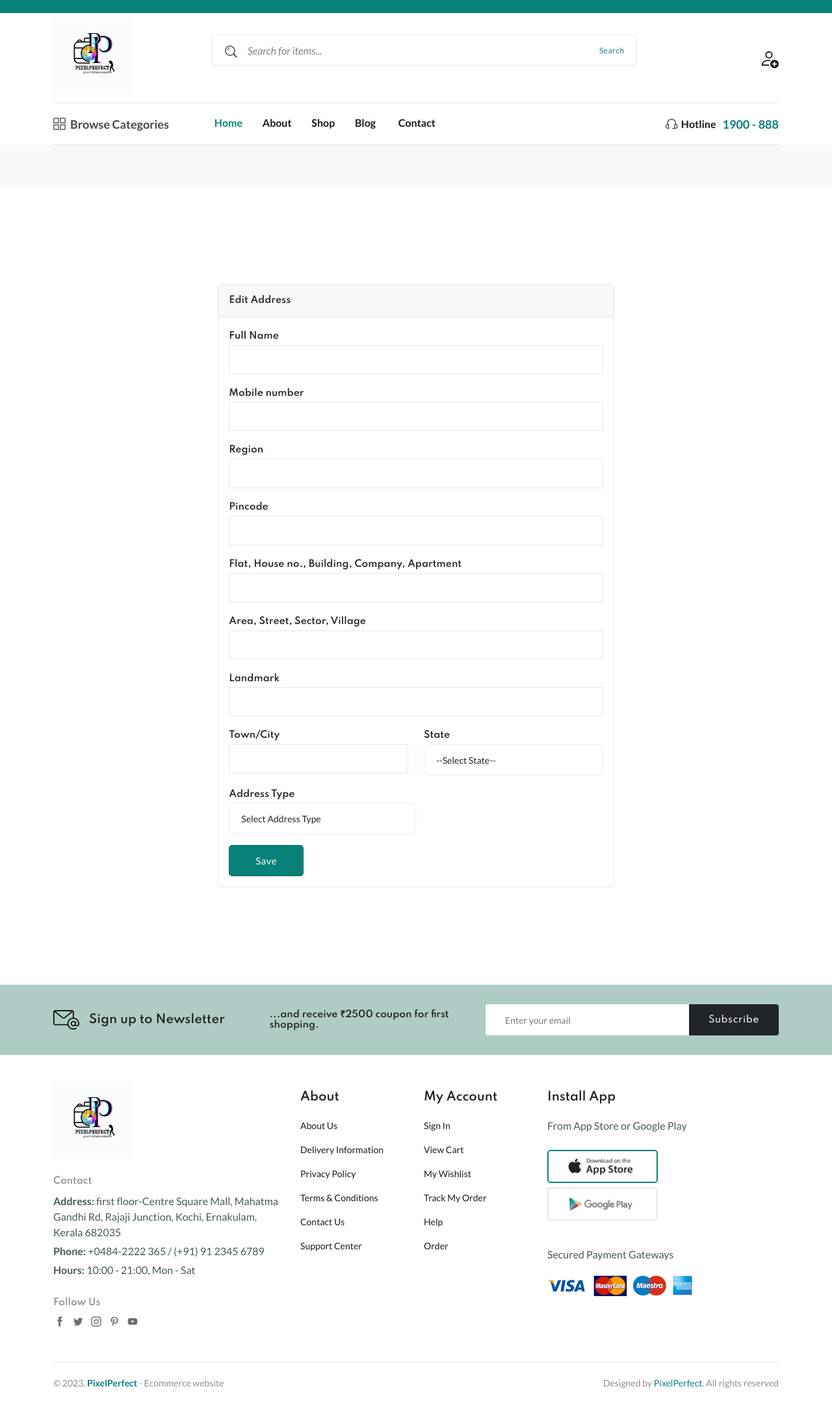
After one commit to viswanathr73/PixelPerfect, a Node server app: template views/users/editNewAddress.ejs in a window 1280 px wide. The commit adds this page. Shown: the whole page at 65% size. Run offline with Node 20, Linux system fonts and the light colour scheme; the template is opened without the code that fills it, so the values that code supplies are empty; some libraries are stand-ins or nearby versions.

Commit message:
added edit address in checkout

```diff
--- a/controllers/cartCtrl.js
+++ b/controllers/cartCtrl.js
@@ -205,7 +205,7 @@ const userId = req.session.user;
 user.cart=[]
     const updatedUser = await user.save();
    console.log('this is updated user',updatedUser);
-   res.json({status: true})
+   res.redirect('/cart')
 
     } catch (error) {
         console.log('errro happens in cart ctrl in function deletCart',error);
--- a/controllers/productCtrl.js
+++ b/controllers/productCtrl.js
@@ -188,7 +188,7 @@ const aProductPage = asyncHandler(async (req, res) => {
 const shopProduct = asyncHandler(async (req, res) => {
     try {
         const page = parseInt(req.query.page) || 1;
-    const limit = parseInt(req.query.limit) || 4;
+    const limit = parseInt(req.query.limit) || 16;
 
     const userId=req.session.user;
     const user=await User.findById(userId);
--- a/views/users/aProduct.ejs
+++ b/views/users/aProduct.ejs
@@ -544,7 +544,7 @@
                         });
 
                     } else {
-                        alert('errro')
+                        alert('error')
                     }
 
                 }
--- /dev/null
+++ b/views/users/editNewAddress.ejs
@@ -0,0 +1,136 @@
+<%- include('header') %>
+
+    <main class="main">
+        <div class="page-header breadcrumb-wrap">
+            <div class="container">
+                <div class="breadcrumb">
+
+                </div>
+            </div>
+        </div>
+        <section class="pt-150 pb-150">
+            <div class="container">
+                <div class="row">
+                    <div class="col-lg-10 m-auto">
+                        <div class="row justify-content-center">
+
+                            <div class="col-md-8">
+                                <div class="tab-content dashboard-content">
+
+
+
+                                        <!-- card for the dash bord user simple details -->
+
+                                        <div class="card">
+                                            <div class="card-header">
+                                                <h5> Edit Address</h5>
+                                            </div>
+                                            <div class="card-body">
+
+                                                <form method="post" action="/updateNewAddress" >
+                                                    <div class="row">
+                                                        <div class="form-group col-md-12">
+                                                            <label><h5>Full Name</h5></label>
+                                                            <input required="" class="form-control square" value="<%= address.fullName %>" name="fullName" type="text">
+                                                        </div>
+
+                                                        <div class="form-group col-md-12">
+                                                            <label><h5>Mobile number</h5></label>
+                                                            <input required="" class="form-control square" value="<%= address.mobile %>" name="mobile" type="text">
+                                                        </div>
+                                                        <div class="form-group col-md-12">
+                                                            <label><h5>Region</h5></label>
+                                                            <input required="" class="form-control square" name="region" value="<%= address.region %>" type="text">
+                                                        </div>
+                                                        <div class="form-group col-md-12">
+                                                            <label><h5>Pincode</h5></label>
+                                                            <input required="" class="form-control square" value="<%= address.pinCode %>" name="pinCode" type="text">
+                                                        </div>
+                                                        <div class="form-group col-md-12">
+                                                            <label><h5>Flat, House no., Building, Company, Apartment</h5></label>
+                                                            <input required="" class="form-control square" value="<%= address.addressLine %>" name="addressLine" type="text">
+                                                        </div>
+                                                        <div class="form-group col-md-12">
+                                                            <label> <h5>Area, Street, Sector, Village</h5></label>
+                                                            <input required="" class="form-control square" name="areaStreet" value=" <%= address. areaStreet %>" type="text">
+                                                        </div>
+                                                        <div class="form-group col-md-12">
+                                                            <label><h5>Landmark</h5> </label>
+                                                            <input required="" class="form-control square" name="ladmark" value=" <%= address.ladmark %>" type="text">
+                                                        </div>
+                                                        <div class="form-group col-md-6">
+                                                            <label><h5>Town/City</h5> </label>
+                                                            <input required="" class="form-control square" name="townCity" value="<%= address.townCity %>" type="text">
+                                                        </div>
+                                                        <div class="form-group col-md-6">
+                                                            <label><h5>State</h5></label>
+
+                                                            <select required="" class="form-control square" name="state">
+                                                                <option value="">--Select State--</option>
+                                                                <option value="Andhra Pradesh">Andhra Pradesh</option>
+                                                                <option value="Arunachal Pradesh">Arunachal Pradesh</option>
+                                                                <option value="Assam">Assam</option>
+                                                                <option value="Bihar">Bihar</option>
+                                                                <option value="Chhattisgarh">Chhattisgarh</option>
+                                                                <option value="Goa">Goa</option>
+                                                                <option value="Gujarat">Gujarat</option>
+                                                                <option value="Haryana">Haryana</option>
+                                                                <option value="Himachal Pradesh">Himachal Pradesh</option>
+                                                                <option value="Jharkhand">Jharkhand</option>
+                                                                <option value="Karnataka">Karnataka</option>
+                                                                <option value="Kerala">Kerala</option>
+                                                                <option value="Madhya Pradesh">Madhya Pradesh</option>
+                                                                <option value="Maharashtra">Maharashtra</option>
+                                                                <option value="Manipur">Manipur</option>
+                                                                <option value="Meghalaya">Meghalaya</option>
+                                                                <option value="Mizoram">Mizoram</option>
+                                                                <option value="Nagaland">Nagaland</option>
+                                                                <option value="Odisha">Odisha</option>
+                                                                <option value="Punjab">Punjab</option>
+                                                                <option value="Rajasthan">Rajasthan</option>
+                                                                <option value="Sikkim">Sikkim</option>
+                                                                <option value="Tamil Nadu">Tamil Nadu</option>
+                                                                <option value="Telangana">Telangana</option>
+                                                                <option value="Tripura">Tripura</option>
+                                                                <option value="Uttar Pradesh">Uttar Pradesh</option>
+                                                                <option value="Uttarakhand">Uttarakhand</option>
+                                                                <option value="West Bengal">West Bengal</option>
+                                                                <option value="Andaman and Nicobar Islands">Andaman and Nicobar Islands</option>
+                                                                <option value="Chandigarh">Chandigarh</option>
+                                                                <option value="Dadra and Nagar Haveli and Daman and Diu">Dadra and Nagar Haveli and Daman and Diu</option>
+                                                                <option value="Lakshadweep">Lakshadweep</option>
+                                                                <option value="Delhi">Delhi</option>
+                                                                <option value="Puducherry">Puducherry</option>
+                                                            </select>
+
+                                                        </div>
+                                                        </div>
+
+
+                                                        <div class="form-group col-md-6">
+                                                            <label for="addressType"><h5>Address Type</h5></label>
+                                                            <select id="addressType" class="form-control square" name="addressType" required>
+                                                                <option value="">Select Address Type</option>
+                                                                <option value="Home">Home</option>
+                                                                <option value="Work">Work</option>
+                                                                <option value="Other">Other</option>
+                                                            </select>
+                                                        </div>
+                                                        <input type="hidden" name="id" value="<%=address._id %>">
+                                                        <div class="col-md-12">
+                                                            <button type="submit" class="btn btn-fill-out submit" name="submit" value="Submit">Save</button>
+                                                        </div>
+                                                    </div>
+                                                </form>
+                                            </div>
+                                        </div>
+
+                                </div>
+                            </div>
+                        </div>
+                    </div>
+                </div>
+            </div>
+        </section>
+    </main>
+    <%- include('footer') %>
--- a/views/users/header.ejs
+++ b/views/users/header.ejs
@@ -346,15 +346,15 @@
                                     </li>
                                     <li><a href="/shop">Shop </i></a>
                                         <!-- <ul class="sub-menu">
-                                            <li><a href="shop-grid-right.html">Shop now</a></li>
-
+                                            <li><a href="/shop">Shop Now</a></li>
+                                            <li><a href="/CategoryFilter?category=">Filter Search</a></li>
                                         </ul> -->
                                     </li>
 
                                     <li><a href="/blog">Blog <i class=""></i></a>
 
                                     </li>
-                                    <li><a href="#">Pages <i class="fi-rs-angle-down"></i></a>
+                                    <!-- <li><a href="#">Pages <i class="fi-rs-angle-down"></i></a>
                                         <ul class="sub-menu">
                                             <li><a href="/about">About Us</a></li>
                                             <li><a href="/contact">Contact</a></li>
@@ -365,7 +365,7 @@
                                             <li><a href="page-terms.html">Terms of Service</a></li>
                                             <li><a href="page-404.html">404 Page</a></li>
                                         </ul>
-                                    </li>
+                                    </li> -->
                                     <li>
                                         <a href="/contact">Contact</a>
                                     </li>
```
Also changed, not shown: controllers/userctrl.js (+58 -2 lines), routes/userRouter.js (+6 -2 lines), views/users/checkout.ejs (+4 -3 lines), views/users/userProfile.ejs (+6 -3 lines).
